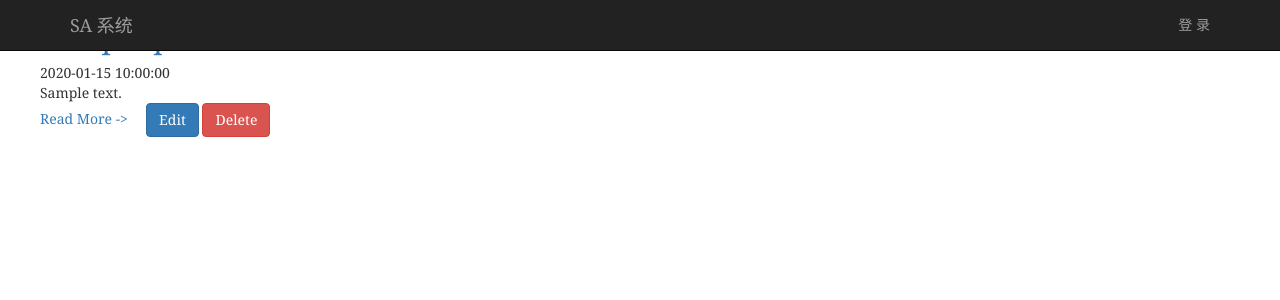
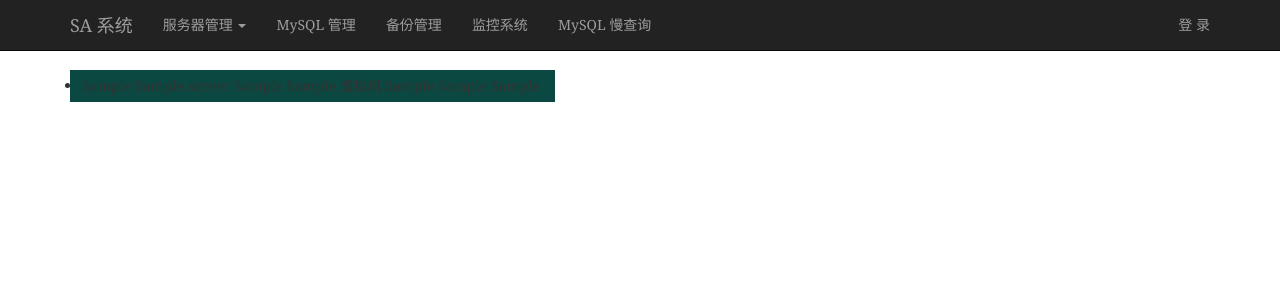
Before and after one commit to wwcreator/aukey_sa, a Python web app: template app/templates/server.html in a window 1280 px wide. Shown: the top 300 px of the page. Run offline with Jinja, Linux system fonts and the light colour scheme; the template is opened without the code that fills it: most values are stand-ins (such as "Sample title", 1, 10 or a date in 2020); some libraries are stand-ins or nearby versions.

Commit message:
server module

```diff
--- a/app/static/styles.css
+++ b/app/static/styles.css
@@ -27,3 +27,15 @@ container{
     background-color: #fff;
     border: 1px solid #ddd;
 }
+
+.server {
+    position: relative;
+    float:left;
+    padding: 6px 12px;
+    background-color: #0C4842;
+}
+
+
+.server>li>div {
+    display: inline-block;
+}
--- a/app/templates/base.html
+++ b/app/templates/base.html
@@ -25,22 +25,28 @@
 
             </div>
             <div class="navbar-collapse collapse">
-
+                 <ul class="nav navbar-nav">
+                     <li class="dropdown">
+                        <a href="#" class="dropdown-toggle" data-toggle="dropdown"> 服务器管理 <span
+                                class="caret"></span></a>
+                        <ul class="dropdown-menu" role="menu">
+                            <li><a href="{{ url_for('main.server', env='production') }}">production</a></li>
+                            <li><a href="{{ url_for('main.server', env='test') }}">test</a></li>
+                            <li><a href="{{ url_for('main.server', env='dev') }}">dev</a></li>
+                        </ul>
+                    </li>
+                     <li><a href="#"> MySQL 管理</a></li>
+                     <li><a href="#"> 备份管理</a></li>
+                     <li><a href="http://10.1.3.126:10010/graph/dashboard/db/cross-server-graphs?refresh=1m&orgId=1"> 监控系统</a></li>
+                     <li><a href="http://10.1.3.126:10010/graph/dashboard/db/_pmm-query-analytics?orgId=1&var-host=baiy-3306"> MySQL 慢查询</a></li>
+                </ul>
                 <ul class="nav navbar-nav navbar-right">
                     {% if not session.logged_in %}
                         <li><a href="{{ url_for('main.login') }}">登 录</a></li>
                     {% else %}
-                        <li class="dropdown">
-                            <a href="#" class="dropdown-toggle" data-toggle="dropdown">服务器管理 <span
-                                    class="caret"></span></a>
-                            <ul class="dropdown-menu" role="menu">
-                                <li><a href="{{ url_for('main.server', env='production') }}" >production</a></li>
-                                <li><a href="{{ url_for('main.server', env='test') }}" >test</a></li>
-                                <li><a href="{{ url_for('main.server', env='dev') }}" >dev</a></li>
-                            </ul>
-                        </li>
-{#                        <li><a href="{{ url_for('main.mysql', username=session.username) }}">MySQL 管理</a></li>#}
-{#                        <li><a href="{{ url_for('main.sqlserver', username=session.username) }}">SQL SERVER 管理</a></li>#}
+                        <li ><a href="#">{{ session.username }} </a> </li>
+                        {#                        <li><a href="{{ url_for('main.mysql', username=session.username) }}">MySQL 管理</a></li>#}
+                        {#                        <li><a href="{{ url_for('main.sqlserver', username=session.username) }}">SQL SERVER 管理</a></li>#}
                         <li><a href="{{ url_for('main.logout') }}">退 出</a></li>
                     {% endif %}
                 </ul>
@@ -50,14 +56,18 @@
 {% endblock %}
 
 {% block content %}
-    <div class="container">
+    <div class="container" style="
+        padding-top: 70px;
+        padding-bottom: 20px;
+    ">
+
         {% for message in get_flashed_messages() %}
             <div class="alert alert-warning">
                 <button type="button" class="close" data-dismiss="alert">&times;</button>
                 {{ message }}
             </div>
         {% endfor %}
-
         {% block page_content %}{% endblock %}
     </div>
+
 {% endblock %}
--- a/app/templates/server.html
+++ b/app/templates/server.html
@@ -3,38 +3,41 @@
 
 {% block title %} server &middot; SA 系统 {% endblock %}
 
-{% block content %}
+{% block page_content %}
 
-    <ul class="posts">
+    <ul class="server">
         {% for server in servers %}
-            <li class="post">
-                <div class="post-content">
-                    <div class="post-title">
-                        <a href="{{ url_for('main.post', username=user, post_id=post.post_id) }}">
-                            <h2>{{ post.title }}</h2>
-                        </a>
-                    </div>
-                    <div>
-                        <div class="post-date">{{ post.create_at }}</div>
-                    </div>
-                    <div class="post-body">
-                        {{ post.content }}
-                        <div>
-                            <a class="post-desc" href="{{ url_for('main.post', username=user, post_id=post.post_id) }}">
-                                Read More ->
-                            </a>
-                            &nbsp; &nbsp;
-                            {% if user == session.username %}
-                                <a class="btn btn-primary"
-                                   href="{{ url_for('main.edit_post', username=user, post_id=post.post_id) }}">Edit</a>
-                                <a class="btn btn-danger"
-                                   href="{{ url_for('main.delete_post',username=user, post_id=post.post_id) }}">Delete</a>
-                            {% endif %}
-                        </div>
-
-                    </div>
-
-
+            <li >
+                <div>
+                    {{ server.server_ip }}
+                </div>
+                <div>
+                    {{ server.server_hostname }}
+                    {% if  server.server_env == 1 %}
+                        production
+                    {% elif server.server_env == 2 %}
+                        test
+                    {% elif server.server_env == 3 %}
+                        dev
+                    {% endif %}
+                    {{ server.server_os }}
+                    {{ server.server_version }}
+                    {% if  server.server_type == 1 %}
+                        物理机
+                    {% else %}
+                        虚拟机
+                    {% endif %}
+                </div>
+                <div>
+                    {{ server.server_mem }}
+                    {{ server.server_cpu }}
+                    {{ server.server_disk }}
+                </div>
+                <div>
+{#                    <a class="btn btn-primary"#}
+{#                       href="{{ url_for('main.edit_post', username=user, post_id=post.post_id) }}">Edit</a>#}
+{#                    <a class="btn btn-danger"#}
+{#                       href="{{ url_for('main.delete_post',username=user, post_id=post.post_id) }}">Delete</a>#}
                 </div>
             </li>
         {% else %}
@@ -43,7 +46,7 @@
     </ul>
     {% if pagination %}
         <div class="pagination">
-            {{ macros.pagination_widget(pagination, endpoint, env='production') }}
+            {{ macros.pagination_widget(pagination, endpoint, env='test') }}
         </div>
     {% endif %}
 {% endblock %}
```
Also changed, not shown: app/main/forms.py (+5 -4 lines), app/main/views.py (+131 -134 lines), 2 other files.
